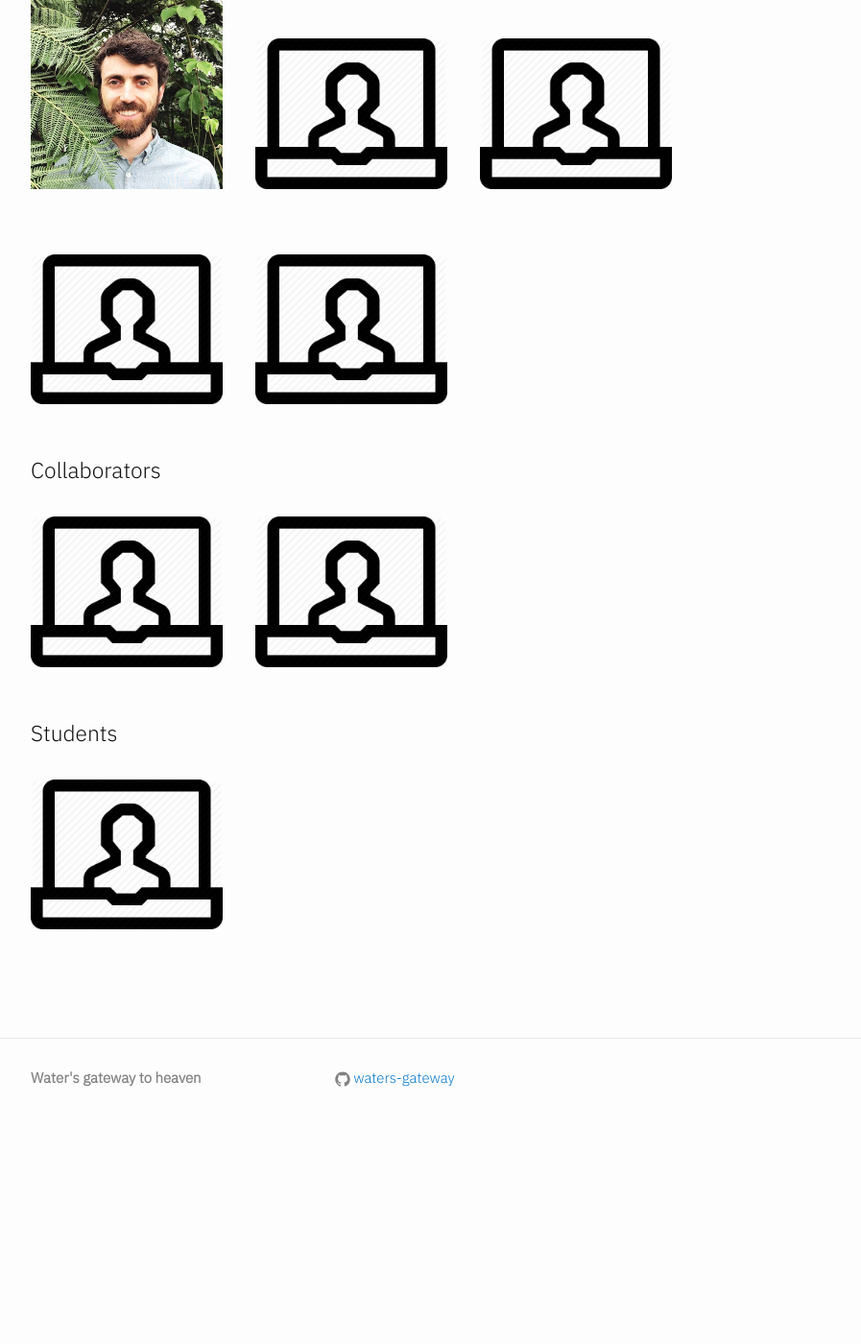
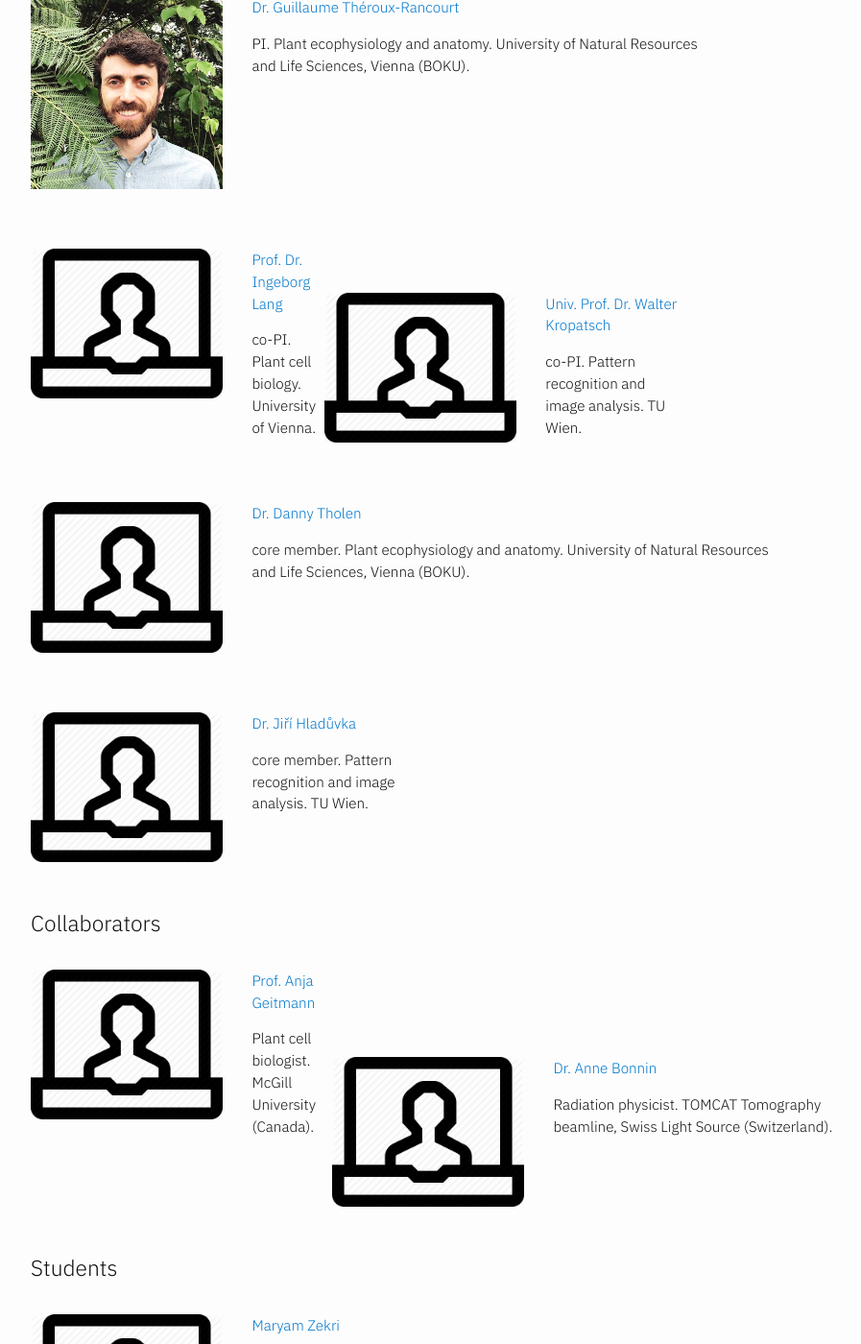
Before and after one commit to waters-gateway/waters-gateway.github.io, a Jekyll site: the page built from about.md, in a window 1280 px wide and 1400 px high, scrolled down 510 px. Shown: the whole window at 96% size, without its empty margins (163-1060 px from the left). Built offline with Jekyll 4.4.1, drawn with Linux system fonts in a browser that asks for light colours; before the commit the page ends 1704 px from its top, so only the background shows below that; some of the changed text lies outside the part shown.

Commit message:
Yet another fix to people loop in about.md

```diff
--- a/about.md
+++ b/about.md
@@ -17,8 +17,8 @@ Stomata are tiny pores on the surface of plant leaves and play a central role in
 {% for person in theme.subsection %}
 <div class="toc">
 <img src="{{ person.avatar }}" alt="{{ person.person | smartify }}" class="avatar" style="width:200px" />
-<a href="{{ person.url }}">{{ person.paper | markdownify }}</a>
-<p>{{ person.snippet.en | markdownify }}</p>
+<a href="{{ person.url }}">{{ person.person | markdownify }}</a>
+<p>{{ person.snippet | markdownify }}</p>
 </div>
 {% endfor %}
 {% endfor %}
```
